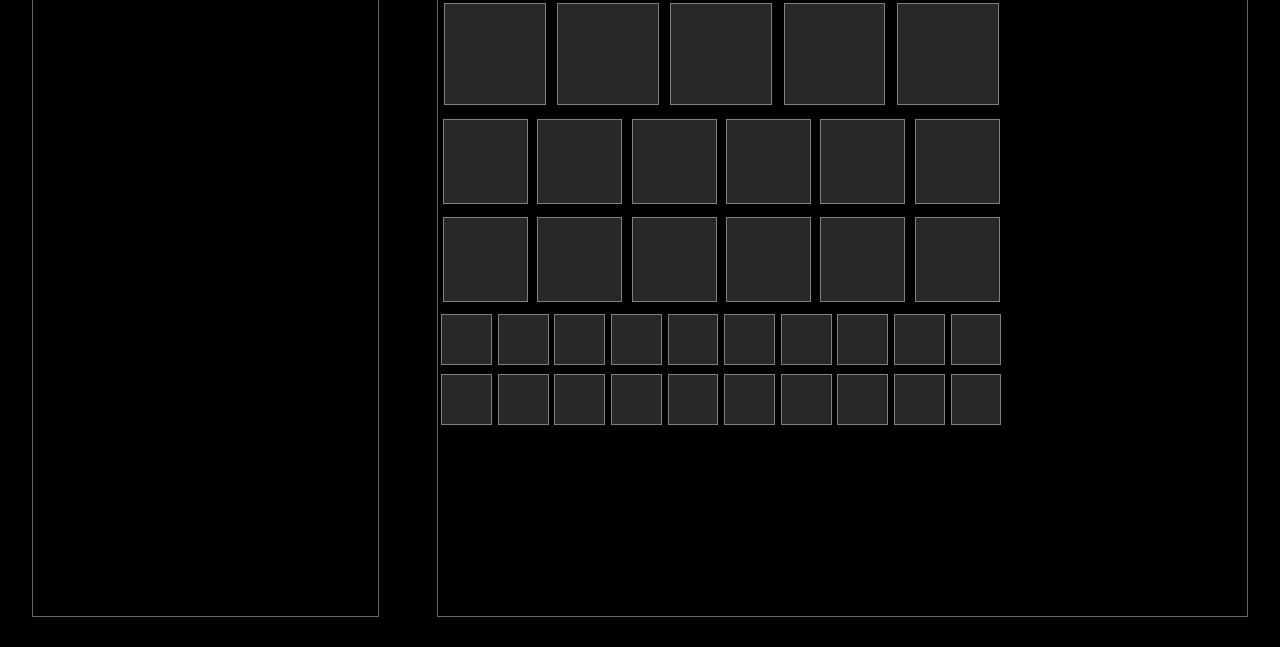
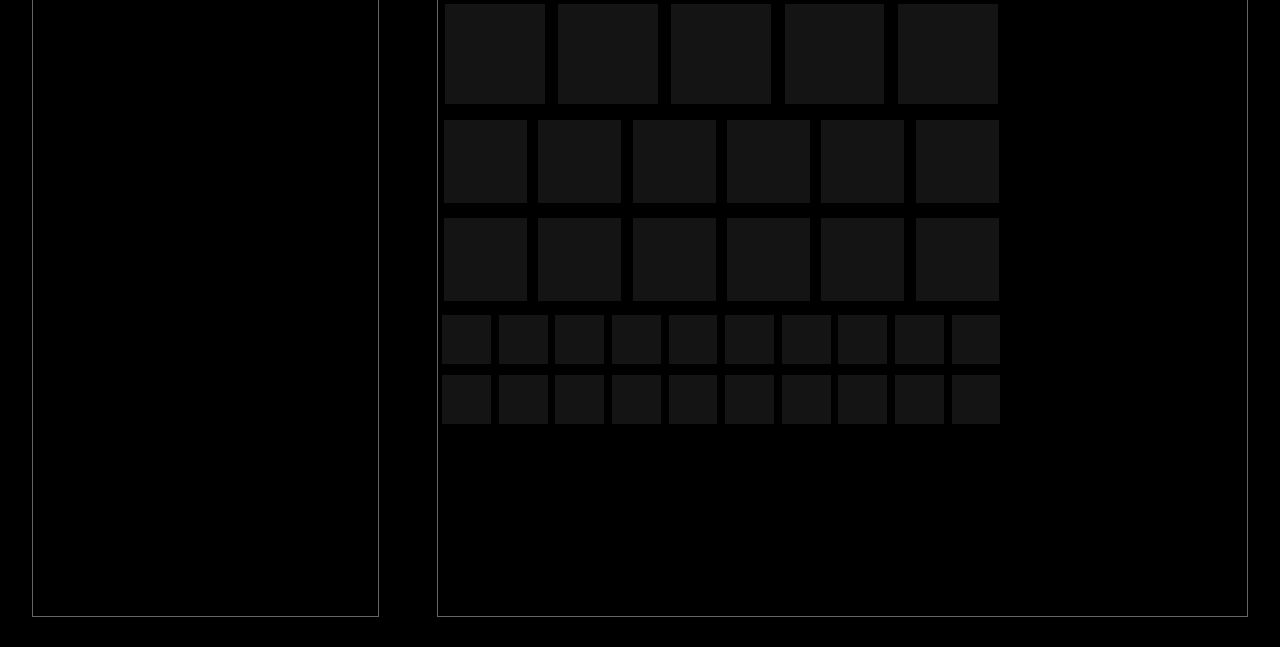
Before and after one commit to derja12/CodeSchool2022-Public, a plain HTML site: page week1/Project02-Album-Charter/index.html in a window 1280 px wide. Shown: the part 153-800 px from the top of the page. Drawn offline with nearby package versions, Linux system fonts and the light colour scheme.

Commit message:
updated album borders

```diff
--- a/week1/Project02-Album-Charter/style.css
+++ b/week1/Project02-Album-Charter/style.css
@@ -1,5 +1,9 @@
 [v-cloak] {
     display: none
+}
+
+:root {
+    --placeholder-gray: rgb(20, 20, 20);
 }
 
 body {
@@ -89,7 +93,7 @@ body #app #right-column #album-area {
 
 body #app #right-column #album-area .album-holder {
     display: inline-block;
-    border: 1px solid gray;
+    border: 1px solid black;
 }
 
 body #app #right-column #text-area {
@@ -98,7 +102,7 @@ body #app #right-column #text-area {
 body #app #right-column #album-area .picked-album {
     width: calc(100% - 2px);
     display: block;
-    border: 1px solid gray;
+    border: 1px solid black;
 } body #app #right-column #album-area .picked-album:hover {
     cursor: pointer;
     border: 1px solid red;
@@ -109,17 +113,15 @@ body #app #right-column #album-area .picked-album {
     width: calc(18% - 2px);
     aspect-ratio: 1 / 1;
     margin: 1%;
-    background-color: rgb(40,40,40);
-
-    display: inline-block;
+    background-color: var(--placeholder-gray);
 } .top-22 {
     width: calc(15% - 2px);
     aspect-ratio: 1 / 1;
     margin: .83333333333%;
-    background-color: rgb(40,40,40);
+    background-color: var(--placeholder-gray);
 } .top-42 {
     width: calc(9% - 2px);
     aspect-ratio: 1 / 1;
     margin: .5%;
-    background-color: rgb(40,40,40);
+    background-color: var(--placeholder-gray);
 }
```
